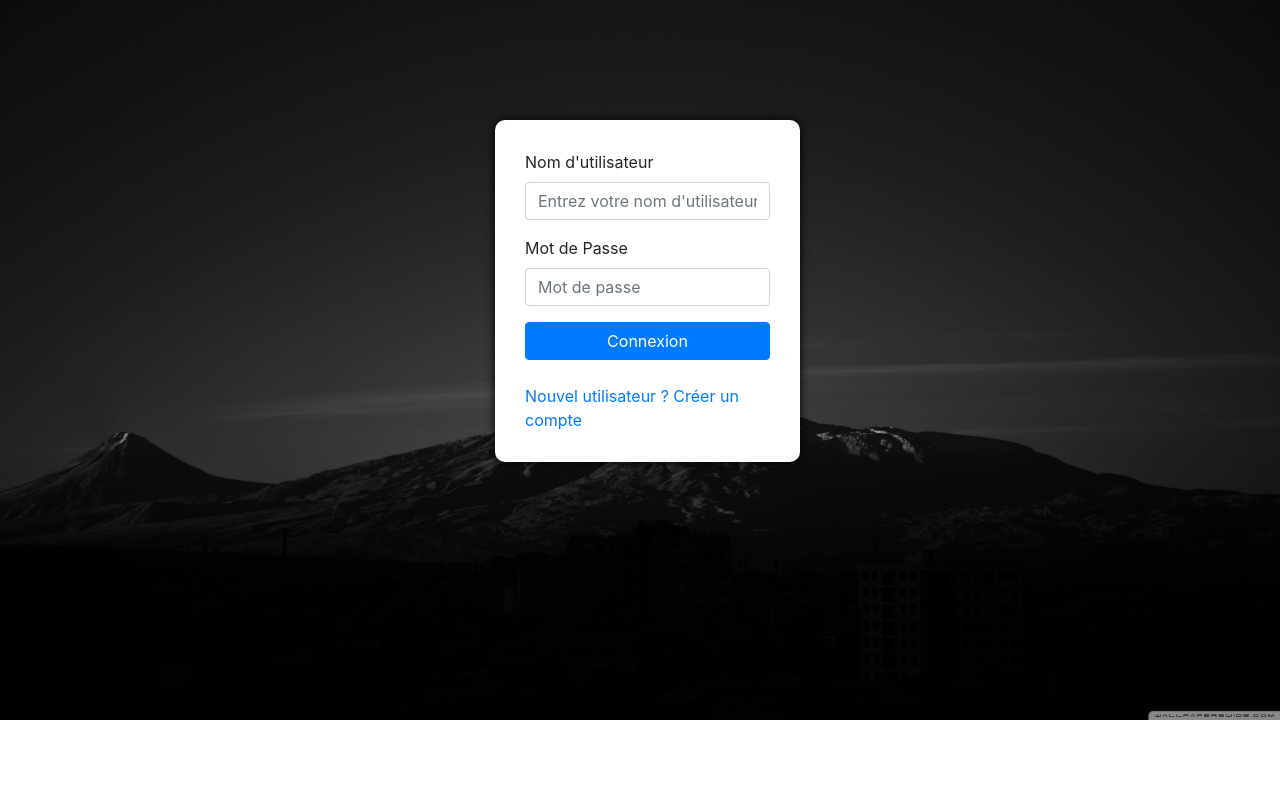
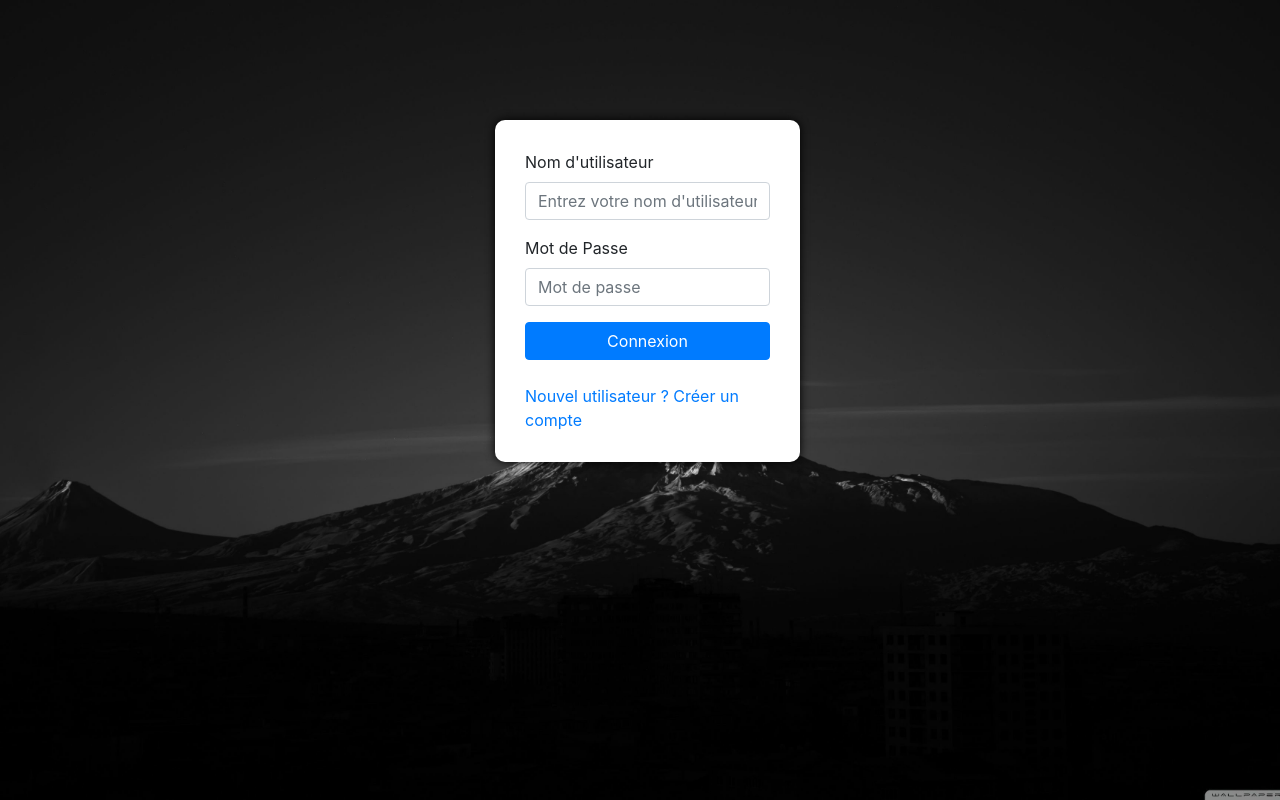
Before and after one commit to LeifHenriksen/HLIN511, a PHP site: page /login/login.php in a window 1280 px wide. Run offline with PHP 8.4, Linux system fonts and the light colour scheme.

Commit message:
resolution pb background

```diff
--- a/login/styles.css
+++ b/login/styles.css
@@ -1,8 +1,9 @@
-body{
-  background: url('../images/2109.jpg') no-repeat;
-  width: 100%;
-  height: 100vh;
-  background-size: 100%;
+html{
+  background: url('../images/2109.jpg') no-repeat center center fixed;
+  -webkit-background-size: cover;
+   -moz-background-size: cover;
+  -o-background-size: cover;
+  background-size: cover
 }
 
 
```
